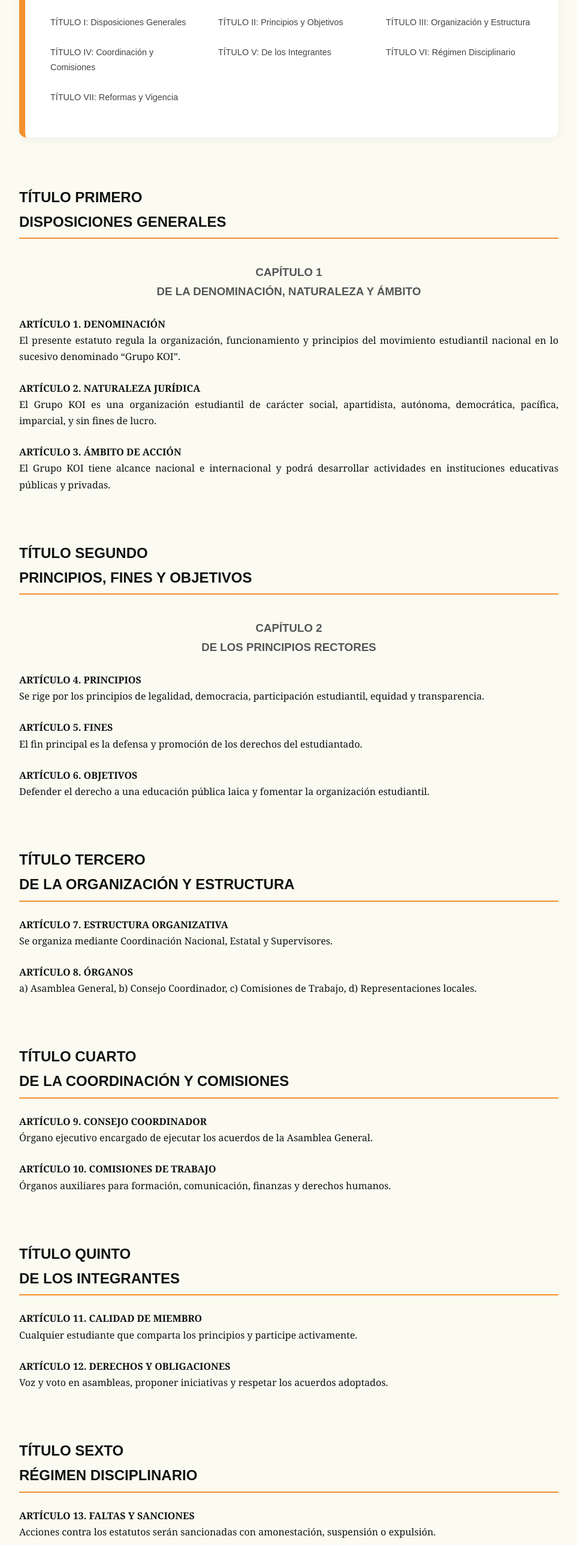
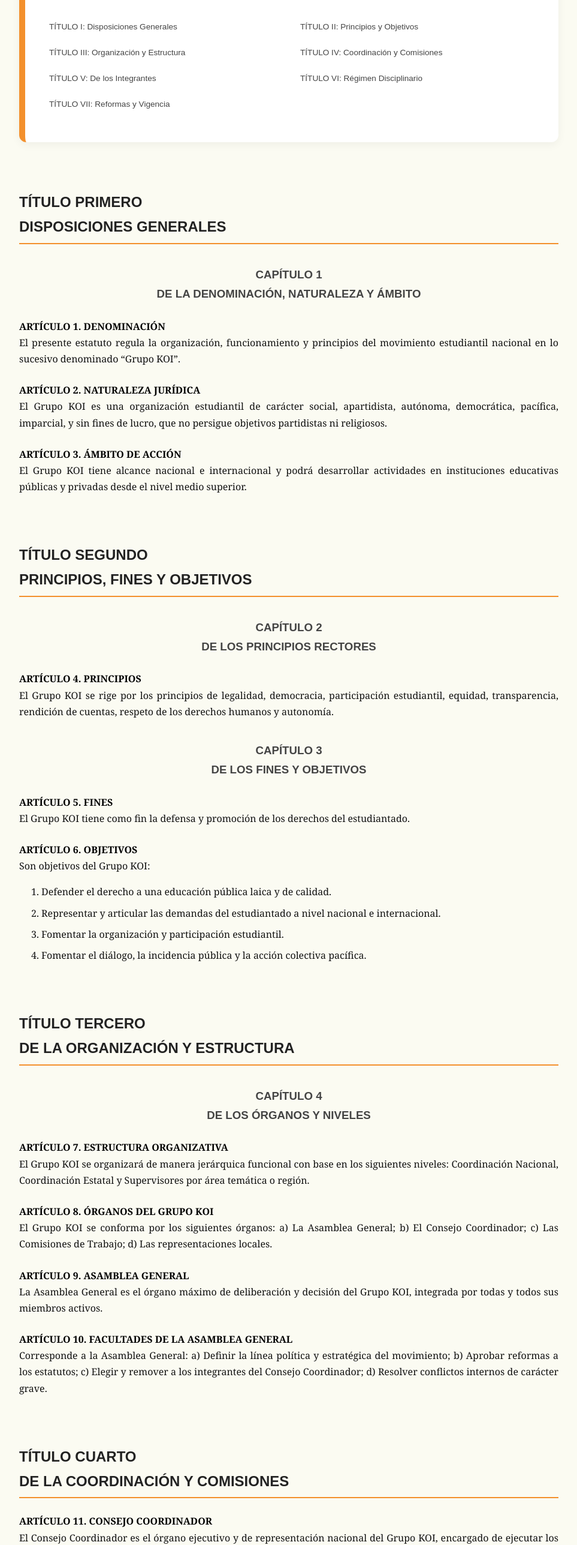
Before and after one commit to patraste/Estatuto-KOI, a plain HTML site: page index.html in a window 1280 px wide. Shown: the part 212-2787 px from the top of the page at 60% size, without its empty margins (158-1121 px from the left). Drawn offline with Linux system fonts and the light colour scheme.

Commit message:
Actualizar index.html

```diff
--- a/index.html
+++ b/index.html
@@ -5,7 +5,7 @@
   <title>Estatutos de Grupo KOI</title>
   <meta name="viewport" content="width=device-width, initial-scale=1.0">
   <style>
-    /* Configuración de desplazamiento suave */
+    /* Desplazamiento suave */
     html {
       scroll-behavior: smooth;
     }
@@ -41,8 +41,8 @@
 
     .indice-lista {
       display: grid;
-      grid-template-columns: repeat(auto-fit, minmax(250px, 1fr));
-      gap: 10px;
+      grid-template-columns: repeat(auto-fit, minmax(280px, 1fr));
+      gap: 8px;
       list-style: none;
       padding: 0;
     }
@@ -51,26 +51,26 @@
       text-decoration: none;
       color: #444;
       font-family: "Montserrat", sans-serif;
-      font-size: 0.9rem;
+      font-size: 0.85rem;
       display: block;
-      padding: 8px 12px;
+      padding: 6px 10px;
       border-radius: 6px;
-      transition: all 0.3s ease; /* Animación */
+      transition: all 0.3s ease;
       border-left: 0 solid rgb(243, 144, 44);
     }
 
     .indice-lista li a:hover {
       background: rgba(243, 144, 44, 0.1);
       color: rgb(243, 144, 44);
-      padding-left: 20px; /* Efecto de desplazamiento */
+      padding-left: 18px;
       border-left: 4px solid rgb(243, 144, 44);
     }
 
-    /* Estilos de Títulos y Contenido */
+    /* Tipografía y Títulos */
     h1 {
       text-align: center;
       font-family: "Montserrat", Arial, sans-serif;
-      margin-bottom: 40px;
+      margin-bottom: 50px;
       text-transform: uppercase;
       border-bottom: 4px solid rgb(243, 144, 44);
       padding-bottom: 10px;
@@ -82,13 +82,14 @@
       padding-bottom: 6px;
       font-family: "Montserrat", Arial, sans-serif;
       text-transform: uppercase;
+      color: #222;
     }
 
     h3 {
-      margin-top: 40px;
+      margin-top: 35px;
+      font-family: "Montserrat", Arial, sans-serif;
+      color: #444;
       text-align: center;
-      font-family: "Montserrat", Arial, sans-serif;
-      color: #555;
     }
 
     p {
@@ -100,6 +101,7 @@
       font-weight: bold;
       display: block;
       margin-top: 25px;
+      color: #000;
       text-transform: uppercase;
     }
 
@@ -112,12 +114,12 @@
       margin-bottom: 8px;
     }
 
-    /* Espaciado para que el título no quede tapado al navegar */
+    /* Margen para anclajes */
     h2::before {
       content: "";
       display: block;
-      height: 20px;
-      margin-top: -20px;
+      height: 30px;
+      margin-top: -30px;
     }
   </style>
 </head>
@@ -140,34 +142,85 @@
 
   <h2 id="t1">TÍTULO PRIMERO<br>DISPOSICIONES GENERALES</h2>
   <h3>CAPÍTULO 1<br>DE LA DENOMINACIÓN, NATURALEZA Y ÁMBITO</h3>
-  <p><span class="articulo-titulo">ARTÍCULO 1. DENOMINACIÓN</span> El presente estatuto regula la organización, funcionamiento y principios del movimiento estudiantil nacional en lo sucesivo denominado “Grupo KOI”.</p>
-  <p><span class="articulo-titulo">ARTÍCULO 2. NATURALEZA JURÍDICA</span> El Grupo KOI es una organización estudiantil de carácter social, apartidista, autónoma, democrática, pacífica, imparcial, y sin fines de lucro.</p>
-  <p><span class="articulo-titulo">ARTÍCULO 3. ÁMBITO DE ACCIÓN</span> El Grupo KOI tiene alcance nacional e internacional y podrá desarrollar actividades en instituciones educativas públicas y privadas.</p>
+
+  <p><span class="articulo-titulo">ARTÍCULO 1. DENOMINACIÓN</span>
+  El presente estatuto regula la organización, funcionamiento y principios del movimiento estudiantil nacional en lo sucesivo denominado “Grupo KOI”.</p>
+
+  <p><span class="articulo-titulo">ARTÍCULO 2. NATURALEZA JURÍDICA</span>
+  El Grupo KOI es una organización estudiantil de carácter social, apartidista, autónoma, democrática, pacífica, imparcial, y sin fines de lucro, que no persigue objetivos partidistas ni religiosos.</p>
+
+  <p><span class="articulo-titulo">ARTÍCULO 3. ÁMBITO DE ACCIÓN</span>
+  El Grupo KOI tiene alcance nacional e internacional y podrá desarrollar actividades en instituciones educativas públicas y privadas desde el nivel medio superior.</p>
 
   <h2 id="t2">TÍTULO SEGUNDO<br>PRINCIPIOS, FINES Y OBJETIVOS</h2>
   <h3>CAPÍTULO 2<br>DE LOS PRINCIPIOS RECTORES</h3>
-  <p><span class="articulo-titulo">ARTÍCULO 4. PRINCIPIOS</span> Se rige por los principios de legalidad, democracia, participación estudiantil, equidad y transparencia.</p>
-  <p><span class="articulo-titulo">ARTÍCULO 5. FINES</span> El fin principal es la defensa y promoción de los derechos del estudiantado.</p>
-  <p><span class="articulo-titulo">ARTÍCULO 6. OBJETIVOS</span> Defender el derecho a una educación pública laica y fomentar la organización estudiantil.</p>
+
+  <p><span class="articulo-titulo">ARTÍCULO 4. PRINCIPIOS</span>
+  El Grupo KOI se rige por los principios de legalidad, democracia, participación estudiantil, equidad, transparencia, rendición de cuentas, respeto de los derechos humanos y autonomía.</p>
+
+  <h3>CAPÍTULO 3<br>DE LOS FINES Y OBJETIVOS</h3>
+
+  <p><span class="articulo-titulo">ARTÍCULO 5. FINES</span>
+  El Grupo KOI tiene como fin la defensa y promoción de los derechos del estudiantado.</p>
+
+  <p><span class="articulo-titulo">ARTÍCULO 6. OBJETIVOS</span>
+  Son objetivos del Grupo KOI:</p>
+  <ul class="lista-puntos">
+    <li>1. Defender el derecho a una educación pública laica y de calidad.</li>
+    <li>2. Representar y articular las demandas del estudiantado a nivel nacional e internacional.</li>
+    <li>3. Fomentar la organización y participación estudiantil.</li>
+    <li>4. Fomentar el diálogo, la incidencia pública y la acción colectiva pacífica.</li>
+  </ul>
 
   <h2 id="t3">TÍTULO TERCERO<br>DE LA ORGANIZACIÓN Y ESTRUCTURA</h2>
-  <p><span class="articulo-titulo">ARTÍCULO 7. ESTRUCTURA ORGANIZATIVA</span> Se organiza mediante Coordinación Nacional, Estatal y Supervisores.</p>
-  <p><span class="articulo-titulo">ARTÍCULO 8. ÓRGANOS</span> a) Asamblea General, b) Consejo Coordinador, c) Comisiones de Trabajo, d) Representaciones locales.</p>
+  <h3>CAPÍTULO 4<br>DE LOS ÓRGANOS Y NIVELES</h3>
+
+  <p><span class="articulo-titulo">ARTÍCULO 7. ESTRUCTURA ORGANIZATIVA</span>
+  El Grupo KOI se organizará de manera jerárquica funcional con base en los siguientes niveles: Coordinación Nacional, Coordinación Estatal y Supervisores por área temática o región.</p>
+
+  <p><span class="articulo-titulo">ARTÍCULO 8. ÓRGANOS DEL GRUPO KOI</span>
+  El Grupo KOI se conforma por los siguientes órganos: a) La Asamblea General; b) El Consejo Coordinador; c) Las Comisiones de Trabajo; d) Las representaciones locales.</p>
+
+  <p><span class="articulo-titulo">ARTÍCULO 9. ASAMBLEA GENERAL</span>
+  La Asamblea General es el órgano máximo de deliberación y decisión del Grupo KOI, integrada por todas y todos sus miembros activos.</p>
+
+  <p><span class="articulo-titulo">ARTÍCULO 10. FACULTADES DE LA ASAMBLEA GENERAL</span>
+  Corresponde a la Asamblea General: a) Definir la línea política y estratégica del movimiento; b) Aprobar reformas a los estatutos; c) Elegir y remover a los integrantes del Consejo Coordinador; d) Resolver conflictos internos de carácter grave.</p>
 
   <h2 id="t4">TÍTULO CUARTO<br>DE LA COORDINACIÓN Y COMISIONES</h2>
-  <p><span class="articulo-titulo">ARTÍCULO 9. CONSEJO COORDINADOR</span> Órgano ejecutivo encargado de ejecutar los acuerdos de la Asamblea General.</p>
-  <p><span class="articulo-titulo">ARTÍCULO 10. COMISIONES DE TRABAJO</span> Órganos auxiliares para formación, comunicación, finanzas y derechos humanos.</p>
+
+  <p><span class="articulo-titulo">ARTÍCULO 11. CONSEJO COORDINADOR</span>
+  El Consejo Coordinador es el órgano ejecutivo y de representación nacional del Grupo KOI, encargado de ejecutar los acuerdos de la Asamblea General.</p>
+
+  <p><span class="articulo-titulo">ARTÍCULO 12. FUNCIONES DEL CONSEJO COORDINADOR</span>
+  Son funciones del Consejo Coordinador: a) Coordinar las acciones nacionales; b) Representar al Grupo KOI ante instancias externas; c) Convocar a la Asamblea General; d) Rendir informes periódicos de actividades y finanzas.</p>
+
+  <p><span class="articulo-titulo">ARTÍCULO 13. COMISIONES DE TRABAJO</span>
+  Las Comisiones de Trabajo son órganos auxiliares creados para atender áreas específicas como formación política, comunicación, finanzas, derechos humanos u otras que determine la Asamblea.</p>
+
+  <p><span class="articulo-titulo">ARTÍCULO 14. REPRESENTACIONES LOCALES</span>
+  Las representaciones locales podrán conformarse en instituciones educativas o regiones, siempre que respeten los principios y estatutos del Grupo KOI.</p>
 
   <h2 id="t5">TÍTULO QUINTO<br>DE LOS INTEGRANTES</h2>
-  <p><span class="articulo-titulo">ARTÍCULO 11. CALIDAD DE MIEMBRO</span> Cualquier estudiante que comparta los principios y participe activamente.</p>
-  <p><span class="articulo-titulo">ARTÍCULO 12. DERECHOS Y OBLIGACIONES</span> Voz y voto en asambleas, proponer iniciativas y respetar los acuerdos adoptados.</p>
+
+  <p><span class="articulo-titulo">ARTÍCULO 15. MIEMBROS Y ADHESIÓN</span>
+  Podrá ser miembro cualquier estudiante que comparta sus principios, acepte sus estatutos y participe activamente en sus actividades.</p>
+
+  <p><span class="articulo-titulo">ARTÍCULO 16. DERECHOS DE LOS MIEMBROS</span>
+  Son derechos de los miembros: a) Participar con voz y voto en la Asamblea General; b) Proponer iniciativas y proyectos; c) Elegir y ser electos para cargos internos.</p>
+
+  <p><span class="articulo-titulo">ARTÍCULO 17. OBLIGACIONES DE LOS MIEMBROS</span>
+  Son obligaciones: a) Respetar los estatutos y acuerdos; b) Actuar conforme a los principios de KOI; c) Contribuir de manera solidaria a las actividades del movimiento.</p>
 
   <h2 id="t6">TÍTULO SEXTO<br>RÉGIMEN DISCIPLINARIO</h2>
-  <p><span class="articulo-titulo">ARTÍCULO 13. FALTAS Y SANCIONES</span> Acciones contra los estatutos serán sancionadas con amonestación, suspensión o expulsión.</p>
 
-  <h2 id="t7">TÍTULO SÉPTIMO<br>REFORMAS Y VIGENCIA</h2>
-  <p><span class="articulo-titulo">ARTÍCULO 14. REFORMAS</span> Solo podrán ser reformados por acuerdo de la Asamblea General.</p>
-  <p><span class="articulo-titulo">ARTÍCULO 15. VIGENCIA</span> Entran en vigor a partir de su aprobación oficial por la Asamblea.</p>
+  <p><span class="articulo-titulo">ARTÍCULO 18. FALTAS Y SANCIONES</span>
+  Se consideran faltas aquellas acciones que contravengan los principios del Grupo. Las sanciones consistirán en amonestación, suspensión o expulsión, garantizando el derecho de audiencia.</p>
+
+  <h2 id="t7">TÍTULO SÉPTIMO<br>REFORMAS Y DISPOSICIONES FINALES</h2>
+
+  <p><span class="articulo-titulo">ARTÍCULO 19. REFORMA Y VIGENCIA</span>
+  Los presentes estatutos sólo podrán ser reformados por la Asamblea General y entrarán en vigor a partir de su aprobación oficial por los órganos correspondientes.</p>
 
 </body>
 </html>
```
